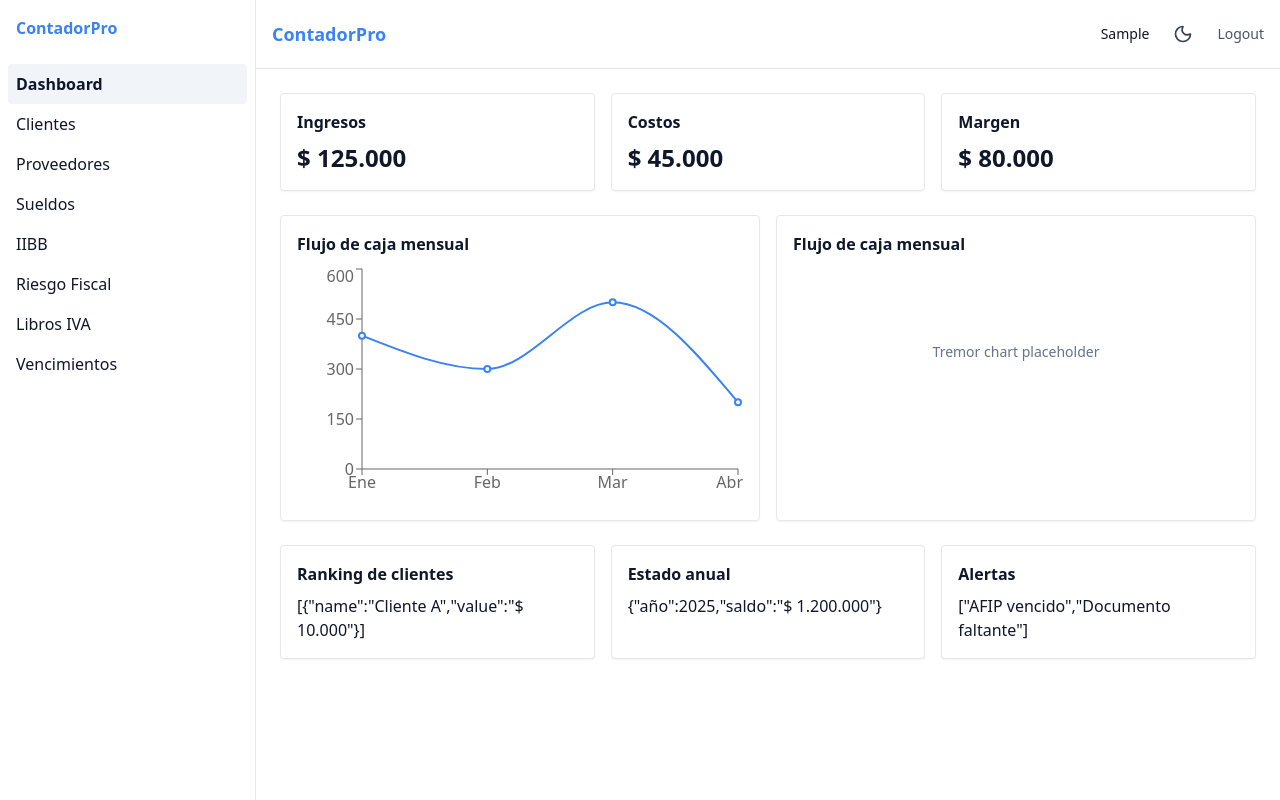
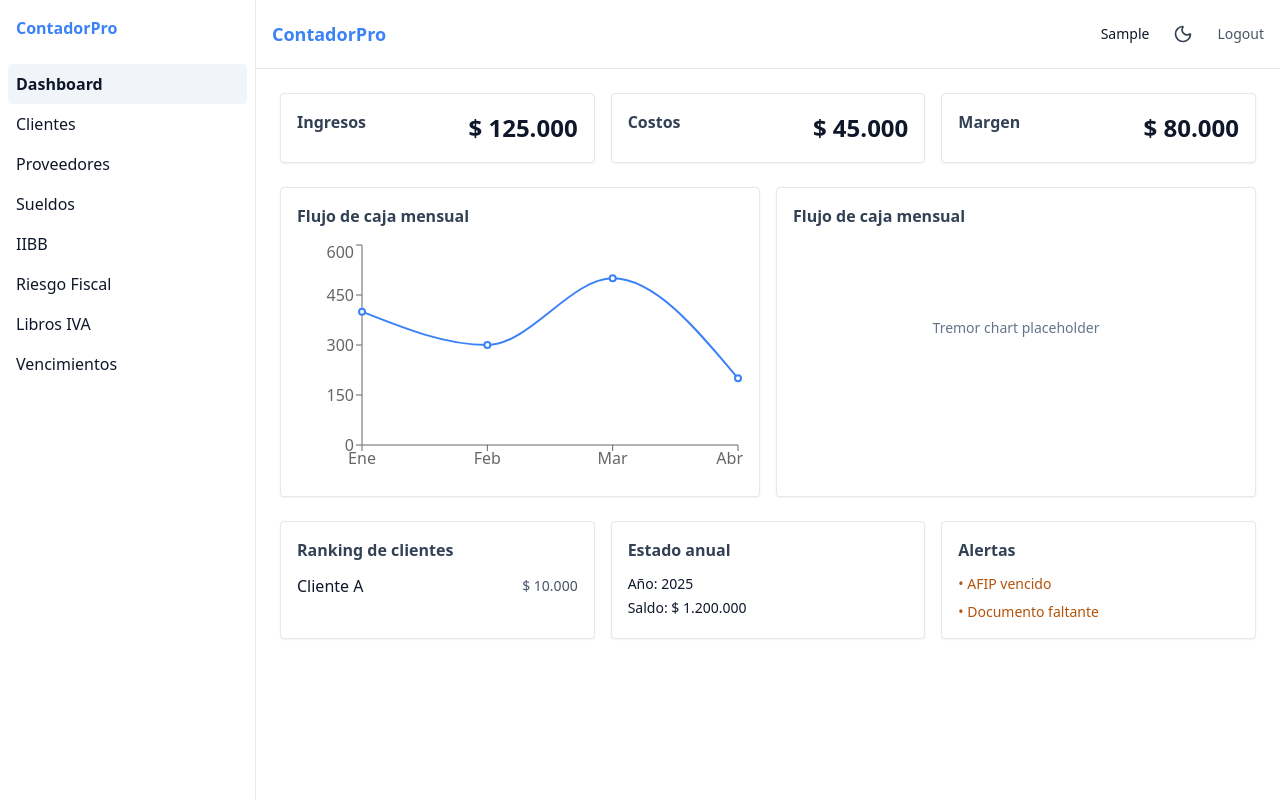
Before and after one commit to lucasromanh/ContadoresSaas, a React (Vite) app: page /login in a window 1280 px wide. Both pictures are taken after typing "Sample" into the empty fields and a click on the button "Entrar". Built offline with nearby package versions, Linux system fonts and the light colour scheme; no server answers.

Commit message:
feat: add className prop to Card component and enhance Dashboard with ranking, estado, and alertas display

```diff
--- a/src/components/ui/Card.tsx
+++ b/src/components/ui/Card.tsx
@@ -1,9 +1,9 @@
 import React from 'react'
 
-export const Card: React.FC<{ title?: string; children?: React.ReactNode }> = ({ title, children }) => {
+export const Card: React.FC<{ title?: string; children?: React.ReactNode; className?: string }> = ({ title, children, className = '' }) => {
   return (
-    <div className="bg-white dark:bg-slate-800 border border-gray-200 dark:border-slate-700 rounded shadow-sm p-4 text-slate-900 dark:text-slate-100">
-      {title && <div className="font-semibold mb-2">{title}</div>}
+    <div className={`bg-white dark:bg-slate-800 border border-gray-200 dark:border-slate-700 rounded shadow-sm p-4 text-slate-900 dark:text-slate-100 ${className}`}>
+      {title && <div className="font-semibold mb-3 text-slate-700 dark:text-slate-200">{title}</div>}
       <div>{children}</div>
     </div>
   )
--- a/src/pages/Dashboard/index.tsx
+++ b/src/pages/Dashboard/index.tsx
@@ -6,8 +6,10 @@ import { useDashboard } from '../../hooks/useDashboard'
 
 function StatCard({ title, value }: { title: string; value: string }) {
   return (
-    <Card title={title}>
-      <div className="text-2xl font-semibold">{value}</div>
+    <Card className="flex items-center justify-between" title={title}>
+      <div>
+        <div className="text-2xl font-semibold">{value}</div>
+      </div>
     </Card>
   )
 }
@@ -22,6 +24,9 @@ export const DashboardPage: React.FC = () => {
   const ingresos = data?.ingresos ?? '$ 125.000'
   const costos = data?.costos ?? '$ 45.000'
   const margen = data?.margen ?? '$ 80.000'
+  const ranking = data?.ranking ?? []
+  const estado = data?.estado ?? null
+  const alertas = data?.alertas ?? []
 
   return (
     <div className="space-y-6">
@@ -39,9 +44,43 @@ export const DashboardPage: React.FC = () => {
       </div>
 
       <div className="grid grid-cols-1 md:grid-cols-3 gap-4">
-        <Card title="Ranking de clientes">{JSON.stringify(data?.ranking ?? 'sin datos')}</Card>
-        <Card title="Estado anual">{JSON.stringify(data?.estado ?? 'sin datos')}</Card>
-        <Card title="Alertas">{JSON.stringify(data?.alertas ?? 'sin datos')}</Card>
+        <Card title="Ranking de clientes">
+          {ranking.length === 0 ? (
+            <div className="text-sm text-slate-500">Sin datos</div>
+          ) : (
+            <ul className="space-y-2">
+              {ranking.map((r: any, i: number) => (
+                <li key={i} className="flex items-center justify-between">
+                  <div className="font-medium">{r.name ?? r.nombre ?? 'Cliente'}</div>
+                  <div className="text-sm text-slate-600">{r.value ?? r.monto ?? '-'}</div>
+                </li>
+              ))}
+            </ul>
+          )}
+        </Card>
+
+        <Card title="Estado anual">
+          {estado ? (
+            <div className="space-y-1 text-sm">
+              <div>Año: <span className="font-medium">{estado.año ?? estado.year ?? '-'}</span></div>
+              <div>Saldo: <span className="font-medium">{estado.saldo ?? estado.balance ?? '-'}</span></div>
+            </div>
+          ) : (
+            <div className="text-sm text-slate-500">Sin datos</div>
+          )}
+        </Card>
+
+        <Card title="Alertas">
+          {alertas.length === 0 ? (
+            <div className="text-sm text-slate-500">Sin alertas</div>
+          ) : (
+            <ul className="space-y-2">
+              {alertas.map((a: any, i: number) => (
+                <li key={i} className="text-sm text-amber-700 dark:text-amber-300">• {a}</li>
+              ))}
+            </ul>
+          )}
+        </Card>
       </div>
     </div>
   )
```
